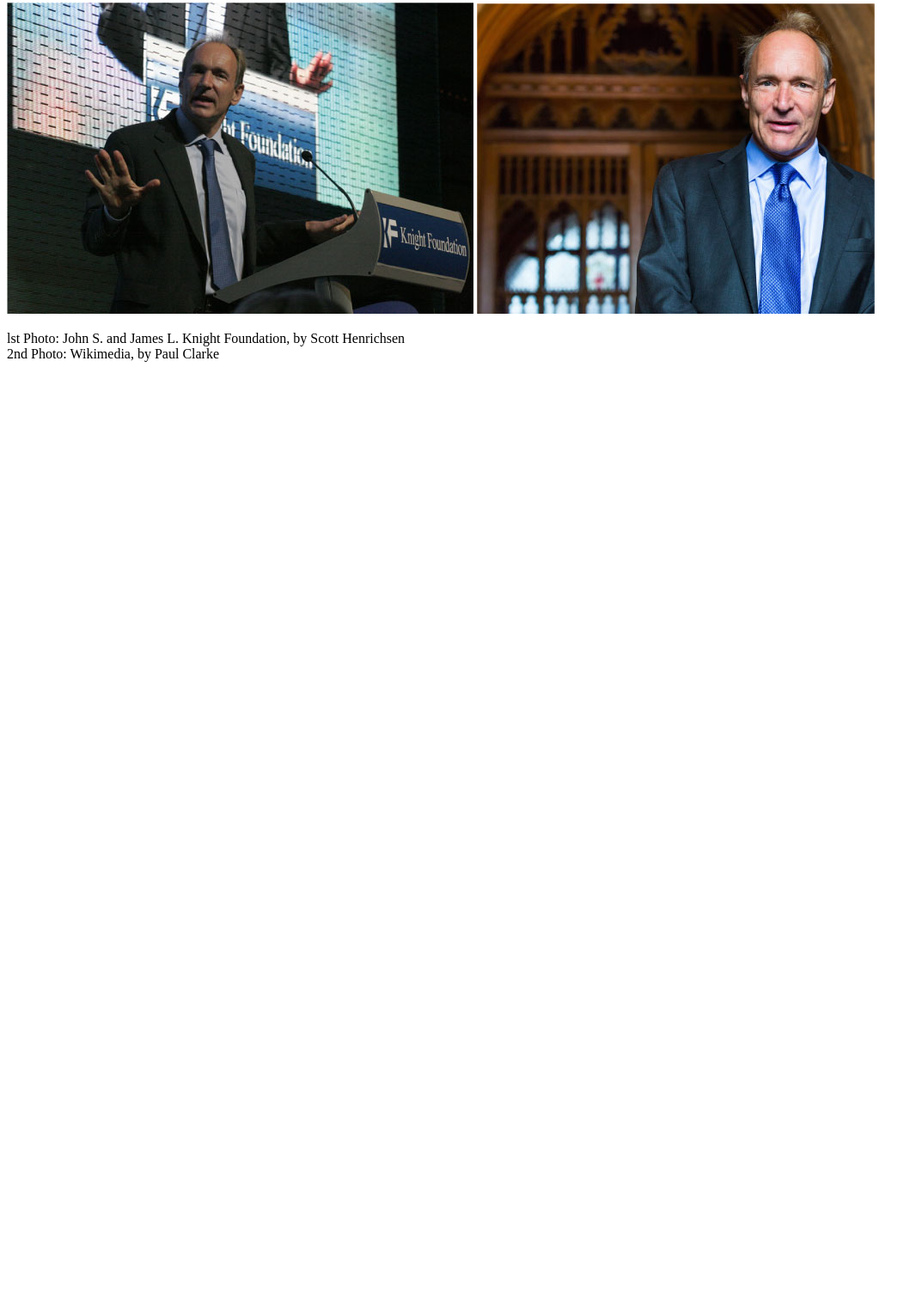
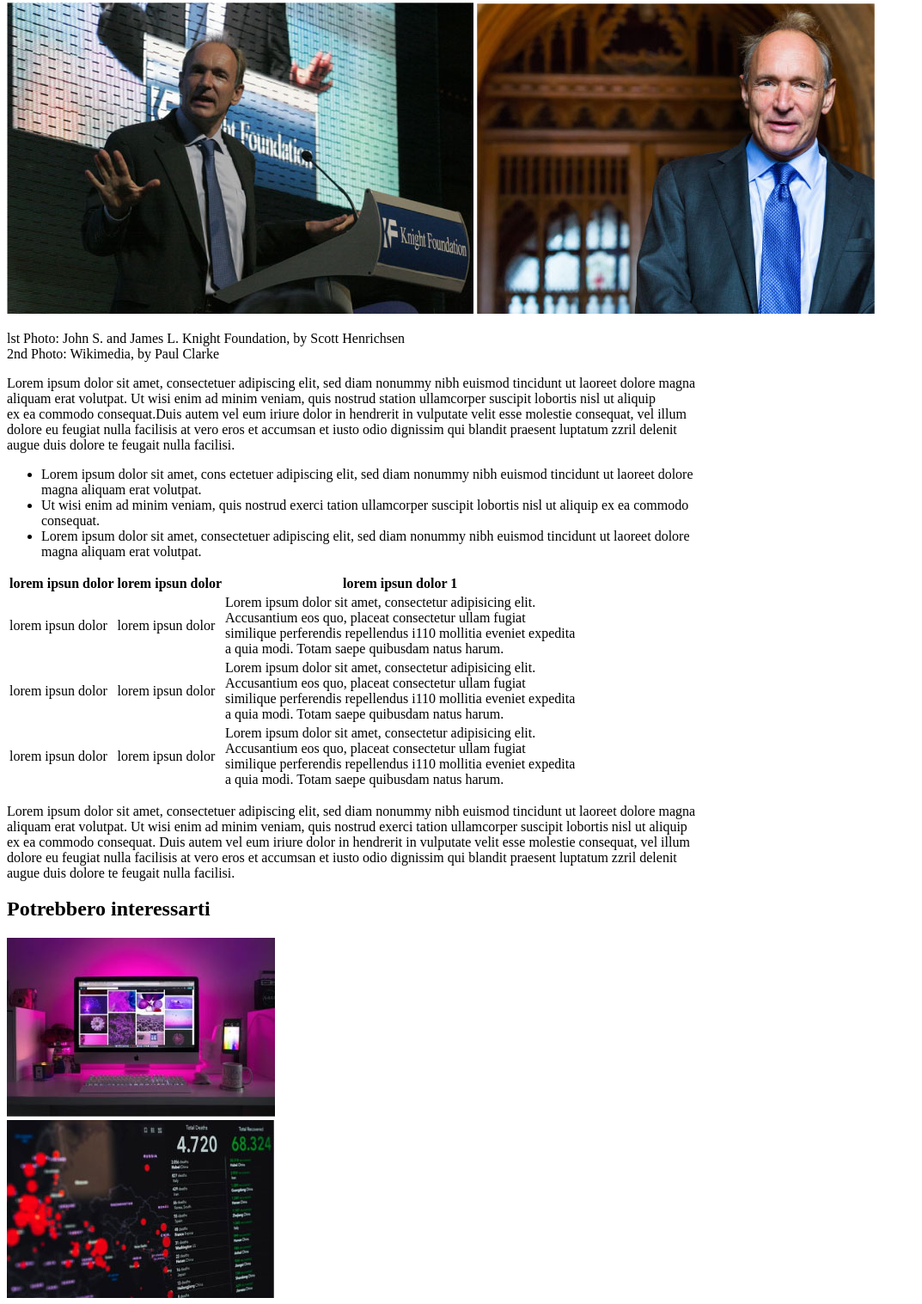
Before and after one commit to BruneiPaulPotosiCcuno/html-css-booleaner, a plain HTML site: page index.html in a window 1280 px wide. Shown: the part 838-2355 px from the top of the page at 86% size, without its empty margins (0-1073 px from the left). Before the commit the page ends 1275 px from the top, so only its background shows below. Drawn offline with Linux system fonts and the light colour scheme.

Commit message:
add-article and footer

```diff
--- a/index.html
+++ b/index.html
@@ -27,6 +27,68 @@
                     lst Photo: John S. and James L. Knight Foundation, by Scott Henrichsen<br>2nd Photo: Wikimedia, by Paul Clarke
                 </p>
             </section>
+            <article>
+                <p>
+                    Lorem ipsum dolor sit amet, consectetuer adipiscing elit, sed diam nonummy nibh euismod tincidunt ut laoreet dolore magna<br>
+                    aliquam erat volutpat. Ut wisi enim ad minim veniam, quis nostrud <span class="giallo">station ullamcorper suscipit lobortis nisl ut aliquip<br>
+                    ex ea commodo consequat.</span>Duis autem vel eum iriure dolor in hendrerit in vulputate velit esse molestie consequat, vel illum<br>
+                    dolore eu feugiat nulla facilisis at vero eros et accumsan et iusto odio dignissim qui blandit praesent luptatum zzril delenit<br>
+                    augue duis dolore te feugait nulla facilisi.
+                </p>
+                <ul>
+                    <li>Lorem ipsum dolor sit amet, cons ectetuer adipiscing elit, sed diam nonummy nibh euismod tincidunt ut laoreet dolore<br>magna aliquam erat volutpat.</li>
+                    <li>Ut wisi enim ad minim veniam, quis nostrud exerci tation ullamcorper suscipit lobortis nisl ut aliquip ex ea commodo<br>consequat.</li>
+                    <li>Lorem ipsum dolor sit amet, consectetuer adipiscing elit, sed diam nonummy nibh euismod tincidunt ut laoreet dolore<br>magna aliquam erat volutpat.</li>
+                </ul>
+                    <table>
+                        <thead>
+                            <tr>
+                                <th>lorem ipsun dolor</th>
+                                <th>lorem ipsun dolor</th>
+                                <th>lorem ipsun dolor 1</th>
+                            </tr>
+                        </thead>
+                        <tbody>
+                            <tr>
+                                <td>lorem ipsun dolor</td>
+                                <td>lorem ipsun dolor</td>
+                                <td>Lorem ipsum dolor sit amet, consectetur adipisicing elit.<br>
+                                    Accusantium eos quo, placeat consectetur ullam fugiat<br>
+                                    similique perferendis repellendus i110 mollitia eveniet expedita<br>
+                                    a quia modi. Totam saepe quibusdam natus harum.<br>
+                                </td>
+                            </tr>
+                            <tr>
+                                <td>lorem ipsun dolor</td>
+                                <td>lorem ipsun dolor</td>
+                                <td>Lorem ipsum dolor sit amet, consectetur adipisicing elit.<br>
+                                    Accusantium eos quo, placeat consectetur ullam fugiat<br>
+                                    similique perferendis repellendus i110 mollitia eveniet expedita<br>
+                                    a quia modi. Totam saepe quibusdam natus harum.<br>
+                                </td>
+                            </tr>
+                            <tr>
+                                <td>lorem ipsun dolor</td>
+                                <td>lorem ipsun dolor</td>
+                                <td>Lorem ipsum dolor sit amet, consectetur adipisicing elit.<br>
+                                    Accusantium eos quo, placeat consectetur ullam fugiat<br>
+                                    similique perferendis repellendus i110 mollitia eveniet expedita<br>
+                                    a quia modi. Totam saepe quibusdam natus harum.<br>
+                                </td>
+                            </tr>
+                        </tbody>
+                    </table>
+                    <p>Lorem ipsum dolor sit amet, consectetuer adipiscing elit, sed diam nonummy nibh euismod tincidunt ut laoreet dolore magna<br>
+                        aliquam erat volutpat. Ut wisi enim ad minim veniam, quis nostrud exerci tation ullamcorper suscipit lobortis nisl ut aliquip<br>
+                        ex ea commodo consequat. Duis autem vel eum iriure dolor in hendrerit in vulputate velit esse molestie consequat, vel illum<br>
+                        dolore eu feugiat nulla facilisis at vero eros et accumsan et iusto odio dignissim qui blandit praesent luptatum zzril delenit<br>
+                        augue duis dolore te feugait nulla facilisi.</p>
+            </article>
+            <section>
+                <h2>Potrebbero interessarti</h2>
+                <img src="/img/monitor.jpg" alt="monitor ipsum dolor"><br>
+                <img src="./img/graph.jpg" alt="grafico ipsum dolor">
+            </section>
         </main>
 </body>
 </html>
```
